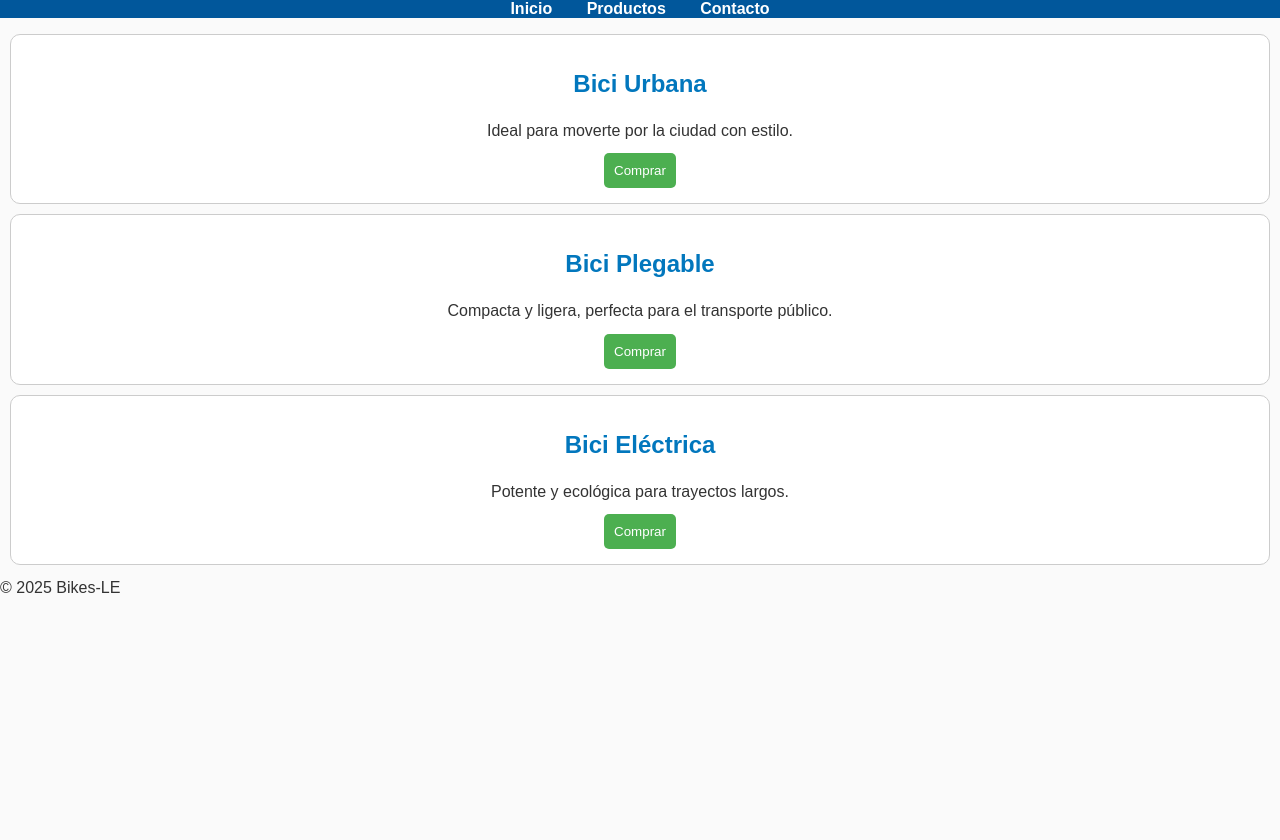
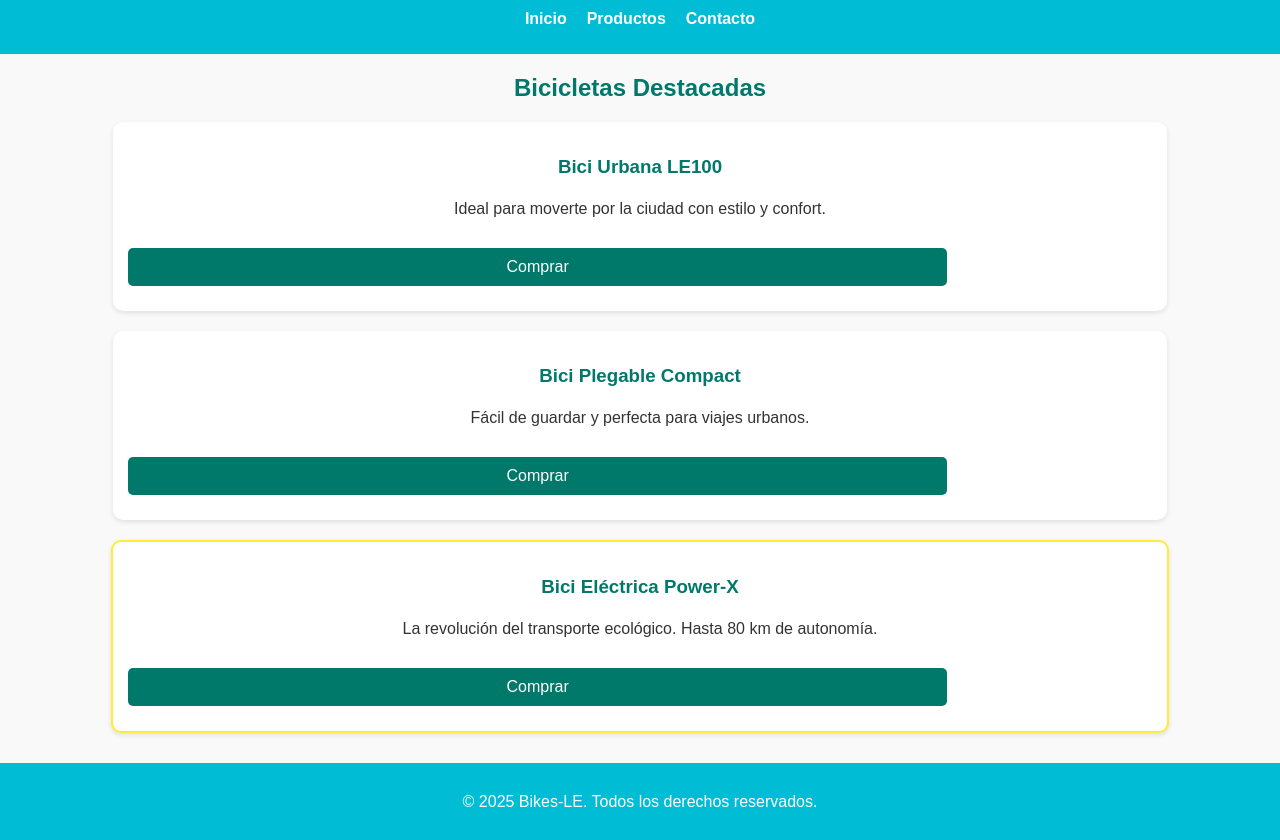
Before and after one commit to ProffesorMad/Diseno-de-Interfaces-Web, a plain HTML site: page DC_02_02/Producto.html in a window 1280 px wide. Shown: the part 80-920 px from the top of the page. Before the commit the page ends 800 px from the top, so only its background shows below. Drawn offline with Linux system fonts and the light colour scheme; files that its build step writes are made by us from their sources.

Commit message:
DC_02_02

```diff
--- a/DC_02_02/Producto.html
+++ b/DC_02_02/Producto.html
@@ -3,46 +3,50 @@
 <head>
     <meta charset="UTF-8">
     <meta name="viewport" content="width=device-width, initial-scale=1.0">
-    <title>Bikes-LE | Productos</title>
-    <link rel="stylesheet" href="css/Estilos.css">
-    <link rel="alternate stylesheet" href="css/Alternativo.css" title="Modo oscuro">
+    <title>Productos | Bikes-LE</title>
+    <link rel="stylesheet" href="estilos.css">
+    <link rel="alternate stylesheet" href="alternativo.css" title="Modo oscuro">
 </head>
 <body>
-    <header>
+
+    <header class="centrado">
         <h1>Nuestros Productos</h1>
         <nav>
             <ul>
-                <li><a href="Index.html">Inicio</a></li>
-                <li><a href="Producto.html">Productos</a></li>
-                <li><a href="Contacto.html">Contacto</a></li>
+                <li><a href="index.html">Inicio</a></li>
+                <li><a href="productos.html">Productos</a></li>
+                <li><a href="contacto.html">Contacto</a></li>
             </ul>
         </nav>
     </header>
 
     <main>
         <section>
+            <h2>Bicicletas Destacadas</h2>
+
             <article class="tarjeta-producto">
-                <h2>Bici Urbana</h2>
-                <p>Ideal para moverte por la ciudad con estilo.</p>
+                <h3>Bici Urbana LE100</h3>
+                <p>Ideal para moverte por la ciudad con estilo y confort.</p>
                 <button class="boton-compra">Comprar</button>
             </article>
 
             <article class="tarjeta-producto">
-                <h2>Bici Plegable</h2>
-                <p>Compacta y ligera, perfecta para el transporte público.</p>
+                <h3>Bici Plegable Compact</h3>
+                <p>Fácil de guardar y perfecta para viajes urbanos.</p>
                 <button class="boton-compra">Comprar</button>
             </article>
 
-            <article class="tarjeta-producto">
-                <h2>Bici Eléctrica</h2>
-                <p>Potente y ecológica para trayectos largos.</p>
+            <article class="tarjeta-producto destacado">
+                <h3>Bici Eléctrica Power-X</h3>
+                <p>La revolución del transporte ecológico. Hasta 80 km de autonomía.</p>
                 <button class="boton-compra">Comprar</button>
             </article>
         </section>
     </main>
 
-    <footer>
-        <p>&copy; 2025 Bikes-LE</p>
+    <footer class="centrado">
+        <p>&copy; 2025 Bikes-LE. Todos los derechos reservados.</p>
     </footer>
+
 </body>
 </html>
--- a/DC_02_02/css/Alternativo.css
+++ b/DC_02_02/css/Alternativo.css
@@ -1,26 +1,39 @@
+/* === Hoja de estilo alternativa: modo oscuro === */
+
 body {
-    background-color: #121212;
-    color: #e0e0e0;
+    background-color: #121212; /* Fondo oscuro */
+    color: #f1f1f1; /* Texto claro */
+    font-family: Arial, Helvetica, sans-serif;
 }
 
-header, nav, footer {
-    background-color: #1f1f1f;
+header, footer {
+    background-color: #1e1e1e;
+    color: #00bcd4;
 }
 
 a {
-    color: #90caf9;
+    color: #80deea;
+}
+
+h1, h2, h3 {
+    color: #4dd0e1;
 }
 
 .tarjeta-producto {
-    background-color: #1e1e1e;
+    background-color: #1f1f1f;
     border: 1px solid #333;
+    box-shadow: none;
 }
 
 .boton-compra {
-    background-color: #90caf9;
-    color: #000;
+    background-color: #00bcd4;
+    color: #121212;
 }
 
 .boton-compra:hover {
-    background-color: #64b5f6;
+    background-color: #0097a7;
 }
+
+.error-formulario {
+    color: #ff5252;
+}
--- a/DC_02_02/css/Estilos.css
+++ b/DC_02_02/css/Estilos.css
@@ -1,104 +1,99 @@
 body {
-    font-family: 'Arial', sans-serif;
-    background-color: #fafafa;
+    font-family: Arial, Helvetica, sans-serif;
+    background-color: #f9f9f9;
     color: #333;
     margin: 0;
+    padding: 0;
+}
+
+header {
+    background-color: #00bcd4;
+    color: white;
+    padding: 10px 0;
+}
+
+nav ul {
+    list-style: none;
+    padding: 0;
+    display: flex;
+    justify-content: center;
+    gap: 20px;
+}
+
+nav a {
+    color: white;
+    text-decoration: none;
+    font-weight: bold;
+}
+
+nav a:hover {
+    text-decoration: underline;
 }
 
 h1, h2, h3 {
-    color: #0277bd;
+    color: #00796b;
     text-align: center;
 }
 
 p {
     line-height: 1.6;
-    margin: 10px 0;
-}
-
-nav ul {
-    list-style: none;
-    background-color: #01579b;
-    padding: 0;
     text-align: center;
 }
 
-nav ul li {
-    display: inline-block;
-    margin: 0 15px;
+input, textarea, label, button {
+    display: block;
+    width: 80%;
+    margin: 10px auto;
+    font-size: 1rem;
 }
 
-nav ul li a {
-    color: #fff;
-    text-decoration: none;
-    font-weight: bold;
-}
-
-nav ul li a:hover {
-    text-decoration: underline;
-}
-
-/* Formularios */
-form {
-    display: flex;
-    flex-direction: column;
-    gap: 10px;
-    width: 300px;
-    margin: 0 auto;
-}
-
-input, textarea {
-    padding: 8px;
-    border: 1px solid #ccc;
-    border-radius: 5px;
-}
-
-button {
-    background-color: #0277bd;
+button, .boton-compra {
+    background-color: #00796b;
     color: white;
     border: none;
-    padding: 10px;
+    padding: 10px 15px;
     border-radius: 5px;
     cursor: pointer;
 }
 
-button:hover {
-    background-color: #01579b;
+button:hover, .boton-compra:hover {
+    background-color: #004d40;
 }
 
 .destacado {
-    background-color: #fff9c4;
-    padding: 20px;
-    border: 1px solid #fdd835;
+    background-color: #fff8e1;
+    border: 2px solid #ffeb3b;
+    padding: 10px;
+    border-radius: 8px;
+}
+
+.tarjeta-producto {
+    background-color: white;
+    margin: 20px auto;
+    padding: 15px;
+    width: 80%;
+    box-shadow: 0 2px 5px rgba(0,0,0,0.1);
     border-radius: 10px;
 }
 
-.tarjeta-producto {
-    border: 1px solid #ccc;
-    border-radius: 10px;
-    padding: 15px;
-    margin: 10px;
-    text-align: center;
-    background-color: #fff;
-}
-
 .boton-compra {
-    background-color: #4caf50;
-    color: white;
-    padding: 10px;
-    border: none;
-    border-radius: 5px;
-    cursor: pointer;
-}
-
-.boton-compra:hover {
-    background-color: #388e3c;
+    display: inline-block;
 }
 
 .error-formulario {
     color: red;
-    font-weight: bold;
+    text-align: center;
+    font-size: 0.9rem;
 }
 
 .centrado {
     text-align: center;
 }
+
+/* Footer */
+footer {
+    background-color: #00bcd4;
+    color: white;
+    padding: 10px 0;
+    margin-top: 30px;
+}
```
Also changed, not shown: DC_02_02/Contacto.html (+16 -13 lines), DC_02_02/Index.html (+23 -19 lines).
